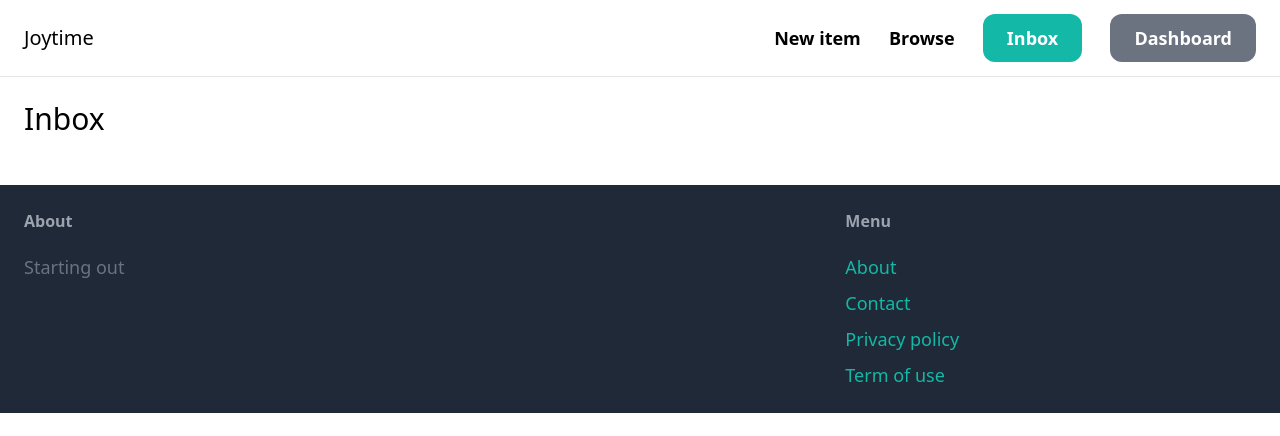
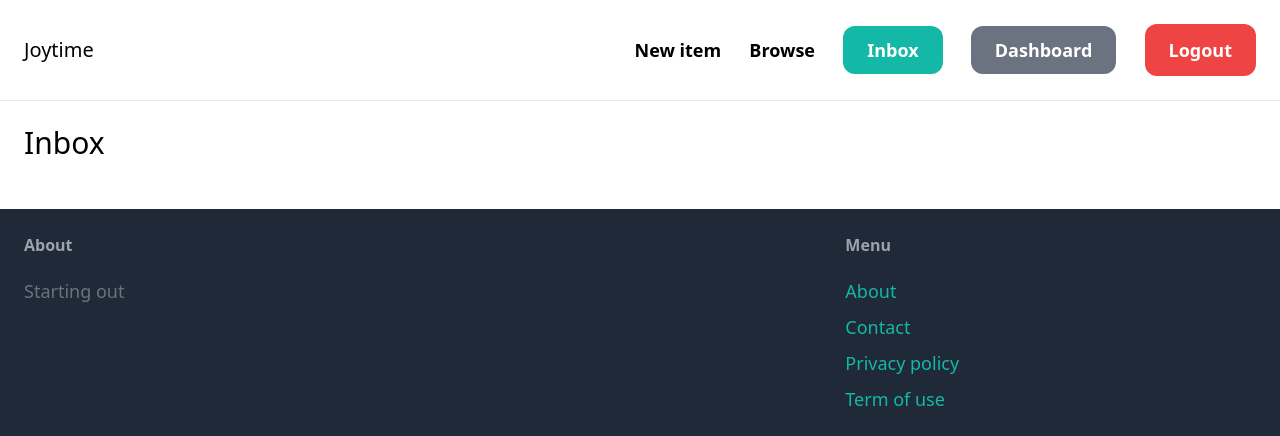
Before and after one commit to wechulisimiyu/joytime, a Django app: page /inbox/ in a window 1280 px wide. Shown: the top 436 px of the page. Run offline with Django 4.2, Linux system fonts and the light colour scheme; the visitor is signed in with stand-in values (Sample User, id 1); data that the repository does not hold is empty; some libraries are stand-ins or nearby versions.

```diff
--- a/joytime/conversation/views.py
+++ b/joytime/conversation/views.py
@@ -10,7 +10,7 @@ from .models import Conversation
 def new_conversation(request, item_pk):
     item = get_object_or_404(Item, pk=item_pk)
 
-    # if it dose not exist, or current user is the creator, redirect to dashboard
+    # if it does not exist, or current user is the creator, redirect to dashboard
     if item.created_by == request.user:
         return redirect('dashboard:index')
 
--- a/joytime/core/templates/core/base.html
+++ b/joytime/core/templates/core/base.html
@@ -16,12 +16,22 @@
             <a href="{% url 'item:items' %}" class="text-lg font-semibold hover:text-gray-500">Browse</a>
 
             {% if request.user.is_authenticated %}
-                    <a href="#" class="px-6 py-3 text-lg font-semibold bg-teal-500 text-white rounded-xl hover:bg-teal-700">Inbox</a>
-                    <a href="{% url 'dashboard:index' %}" class="px-6 py-3 text-lg font-semibold bg-gray-500 text-white rounded-xl hover:bg-gray-700">Dashboard</a>
-                {% else %}
-                    <a href="{% url 'core:signup' %}" class="px-6 py-3 text-lg font-semibold bg-teal-500 text-white rounded-xl hover:bg-teal-700">Sign up</a>
-                    <a href="{% url 'core:login' %}" class="px-6 py-3 text-lg font-semibold bg-gray-500 text-white rounded-xl hover:bg-gray-700">Log in</a>
-                {% endif %}</div>
+            <a href="{% url 'conversation:inbox' %}"
+                class="px-6 py-3 text-lg font-semibold bg-teal-500 text-white rounded-xl hover:bg-teal-700">Inbox</a>
+            <a href="{% url 'dashboard:index' %}"
+                class="px-6 py-3 text-lg font-semibold bg-gray-500 text-white rounded-xl hover:bg-gray-700">Dashboard</a>
+            <form method="post" action="{% url 'core:logout' %}" class="inline-block">
+                {% csrf_token %}
+                <button type="submit"
+                    class="px-6 py-3 text-lg font-semibold bg-red-500 text-white rounded-xl hover:bg-gray-700">Logout</button>
+            </form>
+            {% else %}
+            <a href="{% url 'core:signup' %}"
+                class="px-6 py-3 text-lg font-semibold bg-teal-500 text-white rounded-xl hover:bg-teal-700">Sign up</a>
+            <a href="{% url 'core:login' %}"
+                class="px-6 py-3 text-lg font-semibold bg-gray-500 text-white rounded-xl hover:bg-gray-700">Log in</a>
+            {% endif %}
+        </div>
     </nav>
     <div class="px-6 py-6">
         {% block content %}
@@ -38,7 +48,8 @@
 
             <ul class="space-y-2">
                 <li><a href="#" class="text-lg text-teal-500 hover:text-teal-700">About</a></li>
-                <li><a href="{% url 'core:contact' %}" class="text-lg text-teal-500 hover:text-teal-700">Contact</a></li>
+                <li><a href="{% url 'core:contact' %}" class="text-lg text-teal-500 hover:text-teal-700">Contact</a>
+                </li>
                 <li><a href="#" class="text-lg text-teal-500 hover:text-teal-700">Privacy policy</a></li>
                 <li><a href="#" class="text-lg text-teal-500 hover:text-teal-700">Term of use</a></li>
             </ul>
--- a/joytime/core/urls.py
+++ b/joytime/core/urls.py
@@ -6,9 +6,12 @@ from .forms import LoginForm
 
 app_name = 'core'
 
+from django.contrib.auth import views as auth_views
+
 urlpatterns = [
     path('', views.index, name='index'),
     path('contact/', views.contact, name='contact'),
     path('signup/', views.signup, name='signup'),
     path('login/', auth_views.LoginView.as_view(template_name='core/login.html', authentication_form=LoginForm), name='login'),
+    path('logout/', auth_views.LogoutView.as_view(next_page='/'), name='logout'),
 ]
--- a/joytime/core/views.py
+++ b/joytime/core/views.py
@@ -1,4 +1,5 @@
 from django.shortcuts import render, redirect
+from django.contrib.auth import logout
 
 from item.models import Category, Item
 
@@ -31,3 +32,7 @@ def signup(request):
     return render(request, 'core/signup.html', {
         'form': form
     })
+
+def logout_view(request):
+    logout(request)
+    # Redirect to a success page.
--- a/joytime/joytime/settings.py
+++ b/joytime/joytime/settings.py
@@ -30,7 +30,6 @@ ALLOWED_HOSTS = []
 LOGIN_URL = '/login/'
 LOGIN_REDIRECT_URL = '/'
 LOGOUT_REDIRECT_URL = '/'
-
 
 # Application definition
 
```
Also changed, not shown: README.md, joytime/media/item_images/student.jpg (added).
